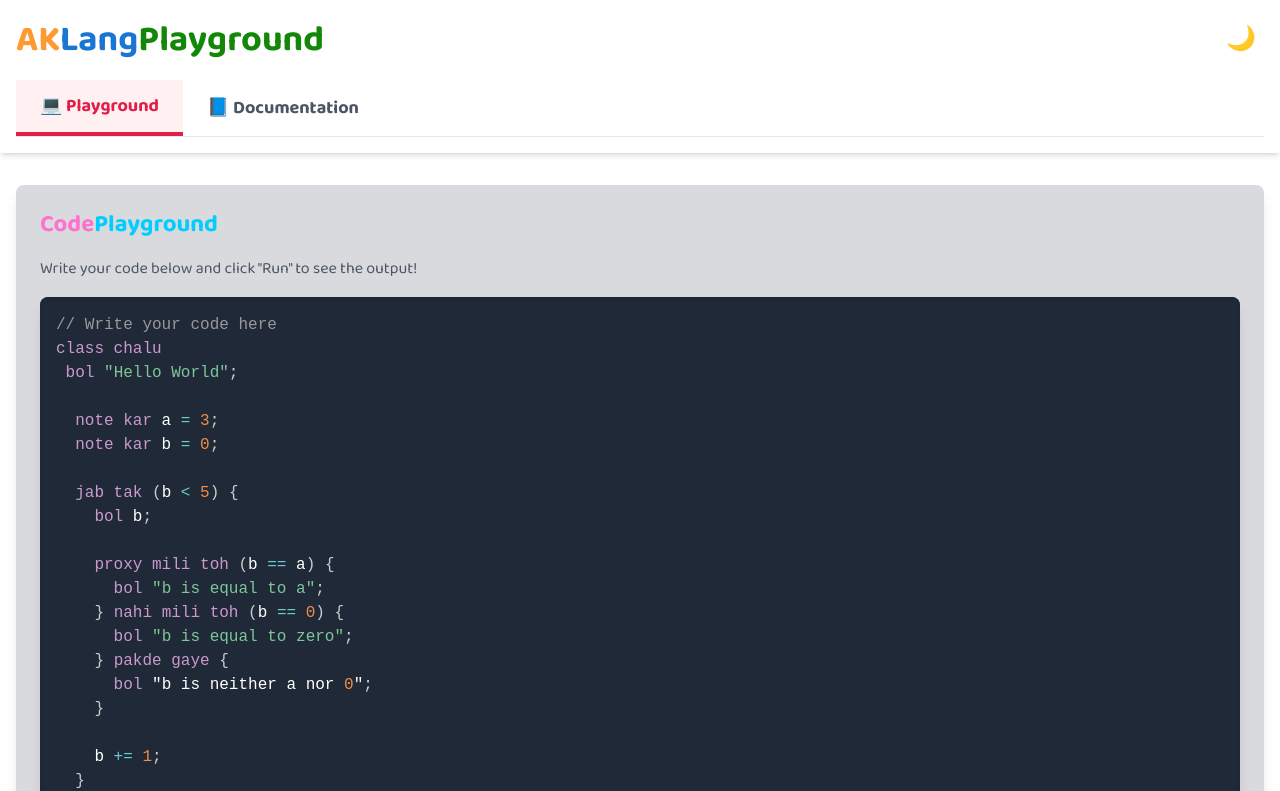
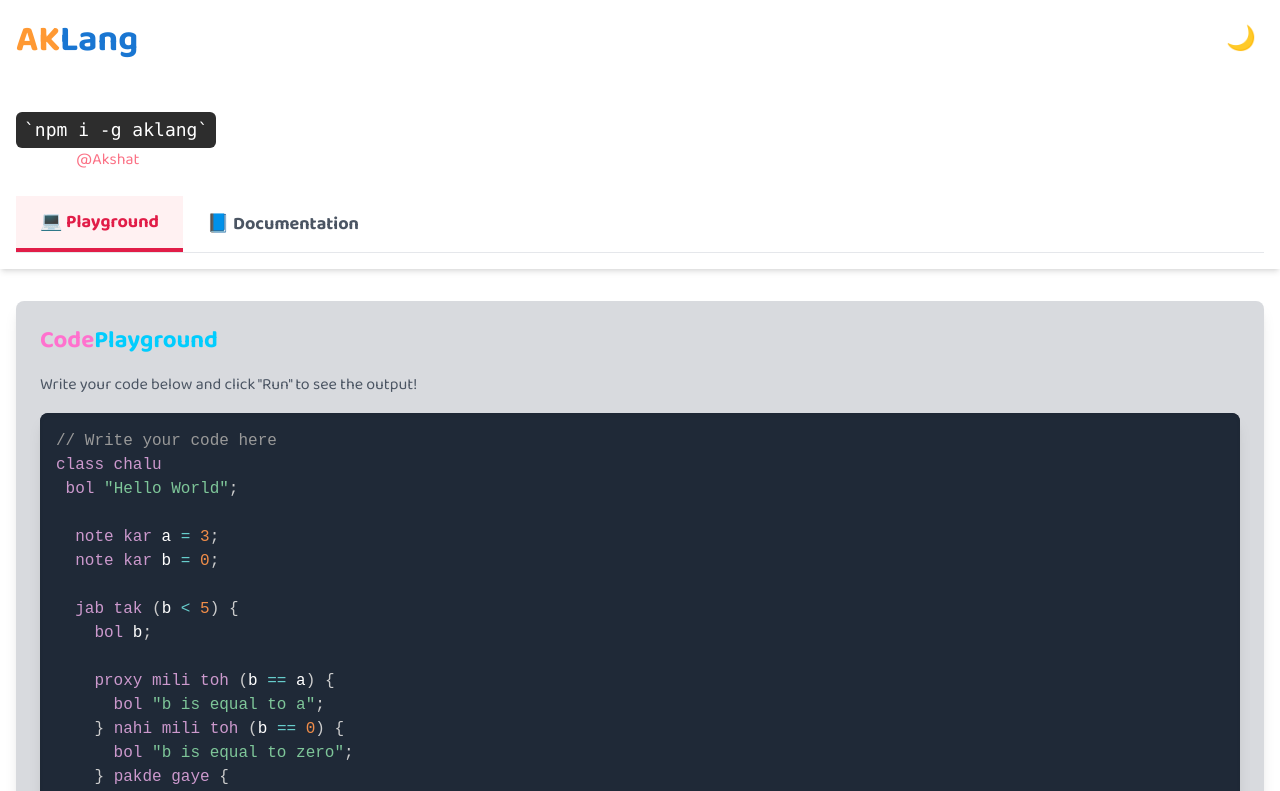
Before and after one commit to AkshatOP/aklang, a React (Vite) app in the folder website/: page / in a window 1280 px wide. Shown: the top 791 px of the page. Built offline with nearby package versions, Linux system fonts and the light colour scheme.

Commit message:
website changes

```diff
--- a/website/src/App.jsx
+++ b/website/src/App.jsx
@@ -17,10 +17,22 @@ function App() {
               <h1 className="text-4xl font-bold text-center text-primary-600">
                 <span className="text-bhagwa">AK</span>
                 <span className="text-neela">Lang</span>
-                <span className="text-hara">Playground</span>
               </h1>
               <ThemeToggle />
             </div>
+            {/* New text below the header */}
+            <div className=" text-l text-white mt-2">
+              AKLang is a toy programming language with desi coding vibes, made with JavaScript.
+              <br />
+              <span className="bg-[#2d2d2d] text-white px-2 py-1 font-mono text-lg mt-2 inline-block background-opacity-50 rounded-md">
+                `npm i -g aklang`
+              </span>
+              <br />
+              Made by <a href="https://github.com/AkshatOP" target="_blank" className="text-primary-400">@Akshat</a>
+            </div>
+            <br />
+
+
             <Navbar activeTab={activeTab} setActiveTab={setActiveTab} />
           </div>
         </header>
--- a/website/src/data/documentationData.js
+++ b/website/src/data/documentationData.js
@@ -5,7 +5,7 @@ export const documentationData = [
     examples: [
       {
         title: "Data Types",
-        description: "Different Data Types.",
+        description: "Variables can be declared using `note kar`.",
         code: `class chalu
   note kar a = 10;
   note kar b = 3.14;
@@ -19,8 +19,8 @@ class khatam`
     ]
   },
   {
-    title: "Data Types",
-    description: "Different Data Types built in AKLang.",
+    title: "General",
+    description: "`class chalu` is the entrypoint for the program and all program must end with `class khatam`. Use `bol` to print anything to console.",
     examples: [
       {
         title: "Basic Variables",
@@ -61,7 +61,7 @@ class khatam`
   },
   {
     title: "Conditional Statements",
-    description: "Use 'proxy mili toh' and 'nahi mili toh' and 'pakde gaye' for conditions.",
+    description: "AKLang supports if-else-if ladder construct , `proxy mili toh` block will execute if condition is `pass`, otherwise one of the subsequently added `nahi mili toh` blocks will execute if their respective condition is `pass`, and the `pakde gaye` block will eventually execute if all of the above conditions are `fail`.",
     examples: [
       {
         title: "If-ElseIf-Else Statement",
@@ -90,7 +90,7 @@ class khatam`
 },
 {
   title: "Loops",
-  description: "Use 'jab tak' for while loops.",
+  description: "Statements inside `jab tak` blocks are executed as long as a specified condition evaluates to `pass`. If the condition becomes `fail`, statement within the loop stops executing and control passes to the statement following the loop. Use `bunk maar` to break the loop and `agli class` to continue within loop.",
   examples: [
     {
       title: "While Loop",
```
Lines whose indentation alone changed are shown as unchanged.
